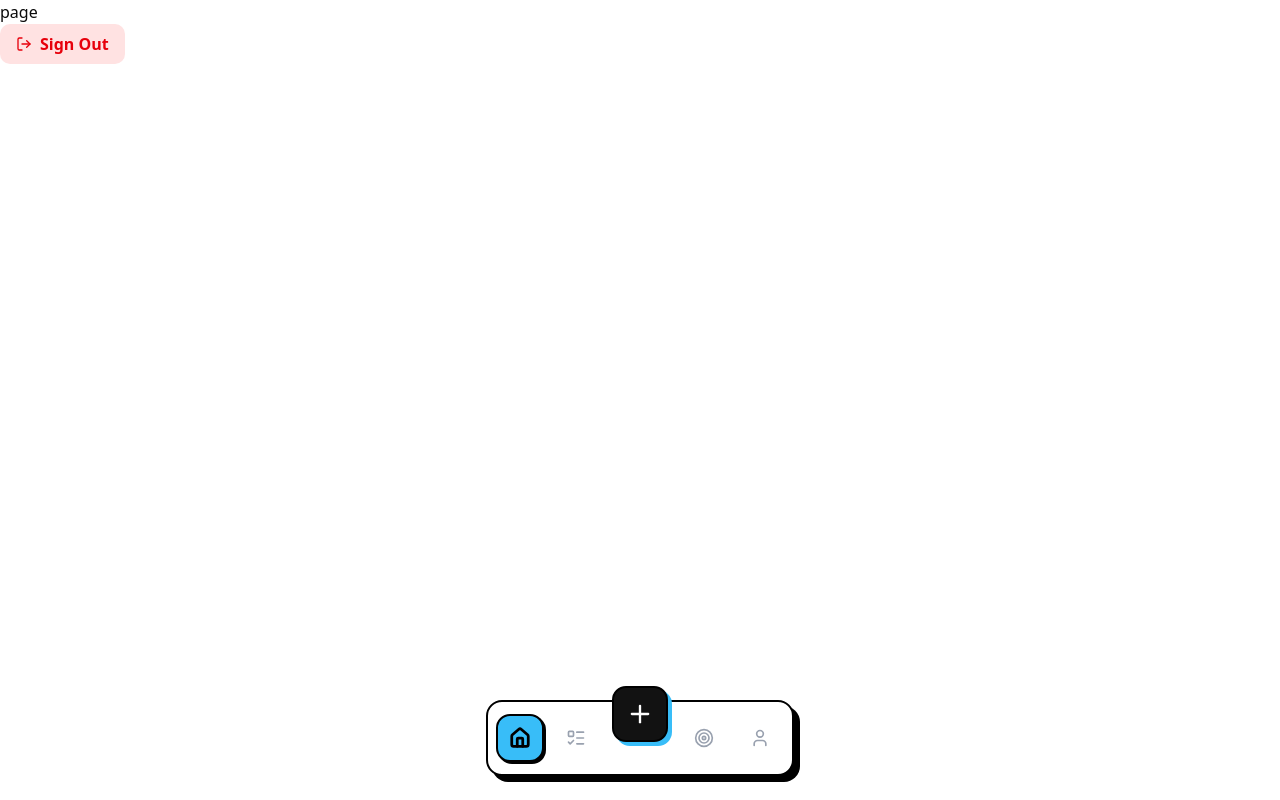
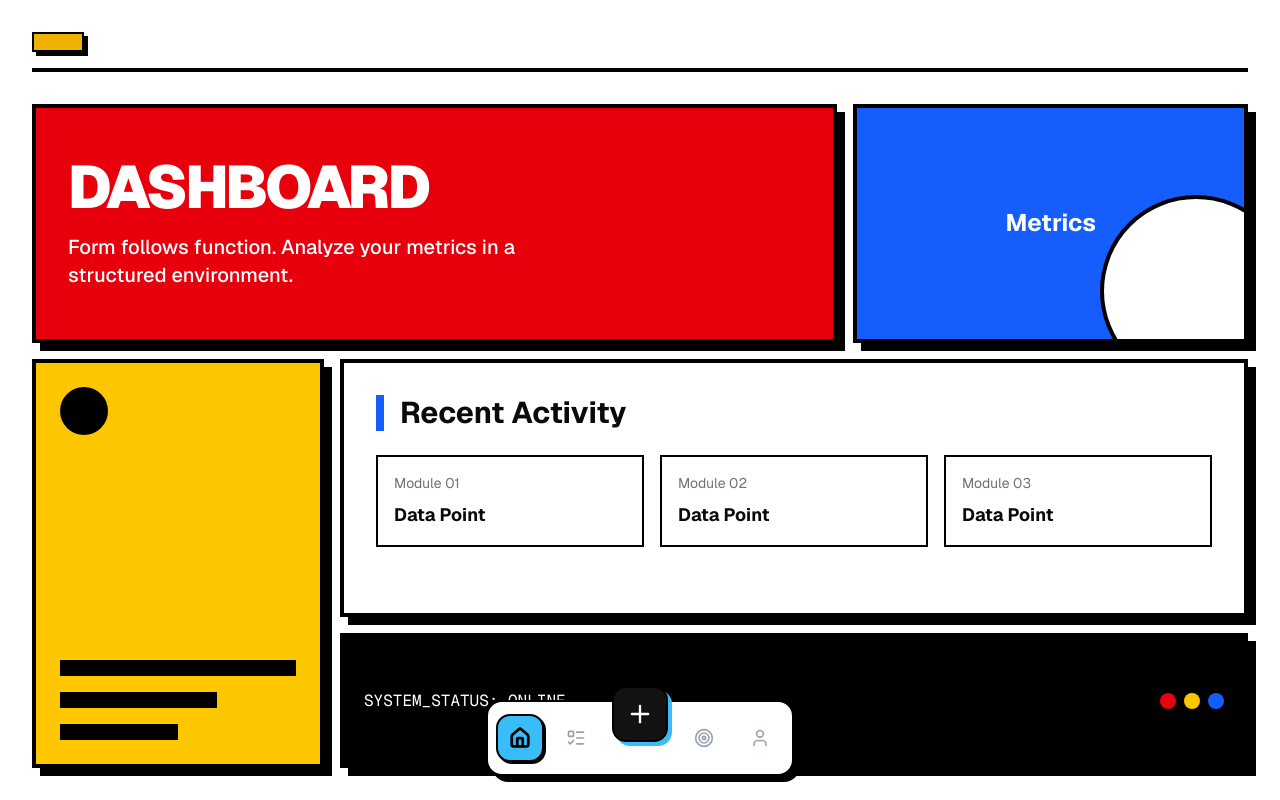
Before and after one commit to StarDust130/Prime-Day, a Next.js app: page /dashboard in a window 1280 px wide. Built offline with nearby package versions, Linux system fonts and the light colour scheme.

Commit message:
feat: create initial page components for account, create, goals, and update dashboard layout

```diff
--- /dev/null
+++ b/app/(main)/account/page.tsx
@@ -0,0 +1,6 @@
+const page = () => {
+  return (
+    <div>page</div>
+  )
+}
+export default page
--- /dev/null
+++ b/app/(main)/create/page.tsx
@@ -0,0 +1,6 @@
+const page = () => {
+  return (
+    <div>page</div>
+  )
+}
+export default page
--- a/app/(main)/dashboard/page.tsx
+++ b/app/(main)/dashboard/page.tsx
@@ -1,8 +1,70 @@
-import LogoutButton from "@/components/ui/Logout_Button"
+import Header from "@/components/ui/Header"
 
 const page = () => {
   return (
-    <div>page <LogoutButton /></div>
+    <div className="min-h-screen  font-sans p-8 flex flex-col gap-8">
+      {/* Top Navigation Area */}
+      <div className="flex justify-between items-center border-b-4 border-black pb-4">
+
+        <div className="bg-yellow-500 px-6 py-2 font-bold border-2 border-black shadow-[4px_4px_0px_0px_rgba(0,0,0,1)] hover:translate-x-[2px] hover:translate-y-[2px] hover:shadow-[2px_2px_0px_0px_rgba(0,0,0,1)] transition-all">
+
+        </div>
+      </div>
+
+      {/* Main Bauhaus Grid Layout */}
+      <main className="flex-1 grid grid-cols-1 md:grid-cols-12 gap-4 auto-rows-[minmax(100px,auto)]">
+
+        {/* Large Hero Block - Red */}
+        <div className="md:col-span-8 bg-red-600 p-8 border-4 border-black flex flex-col justify-center items-start shadow-[8px_8px_0px_0px_rgba(0,0,0,1)]">
+          <h1 className="text-6xl font-black text-white uppercase tracking-tighter mb-4">
+            Dashboard
+          </h1>
+          <p className="text-xl text-white font-medium max-w-md">
+            Form follows function. Analyze your metrics in a structured environment.
+          </p>
+        </div>
+
+        {/* Circle Decorative Block - Blue */}
+        <div className="md:col-span-4 bg-blue-600 border-4 border-black flex items-center justify-center relative overflow-hidden shadow-[8px_8px_0px_0px_rgba(0,0,0,1)]">
+           <div className="w-48 h-48 bg-white rounded-full border-4 border-black absolute -right-12 -bottom-12"></div>
+           <span className="text-white font-bold text-2xl relative z-10">Metrics</span>
+        </div>
+
+        {/* Tall Vertical Block - Yellow */}
+        <div className="md:col-span-3 md:row-span-2 bg-yellow-400 border-4 border-black p-6 shadow-[8px_8px_0px_0px_rgba(0,0,0,1)] flex flex-col justify-between">
+          <div className="w-12 h-12 bg-black rounded-full"></div>
+          <div className="space-y-4">
+            <div className="h-4 bg-black w-full"></div>
+            <div className="h-4 bg-black w-2/3"></div>
+            <div className="h-4 bg-black w-1/2"></div>
+          </div>
+        </div>
+
+        {/* Content Area - White */}
+        <div className="md:col-span-9 bg-white border-4 border-black p-8 shadow-[8px_8px_0px_0px_rgba(0,0,0,1)]">
+          <h2 className="text-3xl font-bold mb-6 border-l-8 border-blue-600 pl-4">Recent Activity</h2>
+          <div className="grid grid-cols-1 sm:grid-cols-3 gap-4">
+             {[1, 2, 3].map((i) => (
+               <div key={i} className="border-2 border-black p-4 hover:bg-zinc-100 transition-colors">
+                 <div className="text-sm text-zinc-500 mb-2">Module 0{i}</div>
+                 <div className="font-bold text-lg">Data Point</div>
+               </div>
+             ))}
+          </div>
+        </div>
+
+        {/* Bottom Strip - Black */}
+        <div className="md:col-span-9 bg-black text-white p-6 flex items-center justify-between shadow-[8px_8px_0px_0px_rgba(0,0,0,1)]">
+           <span className="font-mono">SYSTEM_STATUS: ONLINE</span>
+           <div className="flex gap-2">
+             <div className="w-4 h-4 bg-red-600 rounded-full"></div>
+             <div className="w-4 h-4 bg-yellow-400 rounded-full"></div>
+             <div className="w-4 h-4 bg-blue-600 rounded-full"></div>
+           </div>
+        </div>
+
+      </main>
+    </div>
   )
 }
 export default page
--- /dev/null
+++ b/app/(main)/goals/page.tsx
@@ -0,0 +1,6 @@
+const page = () => {
+  return (
+    <div>page</div>
+  )
+}
+export default page
```
